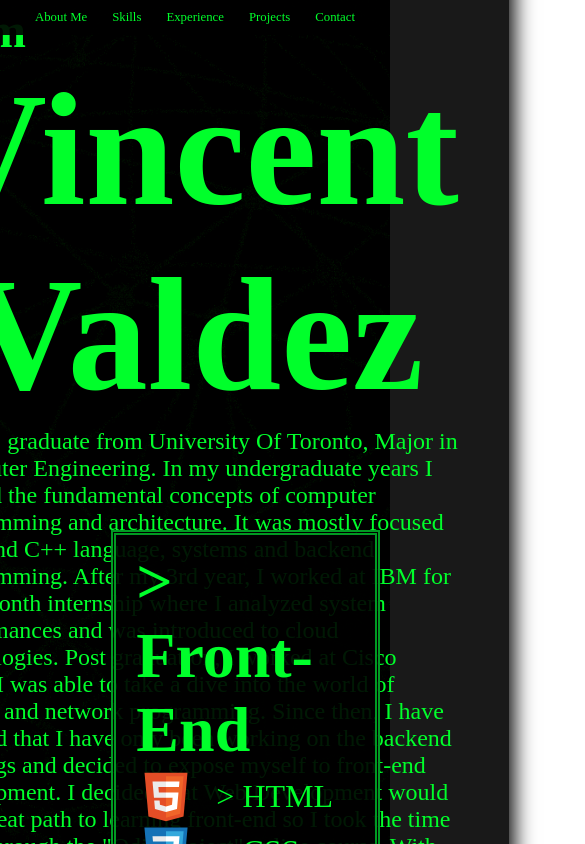
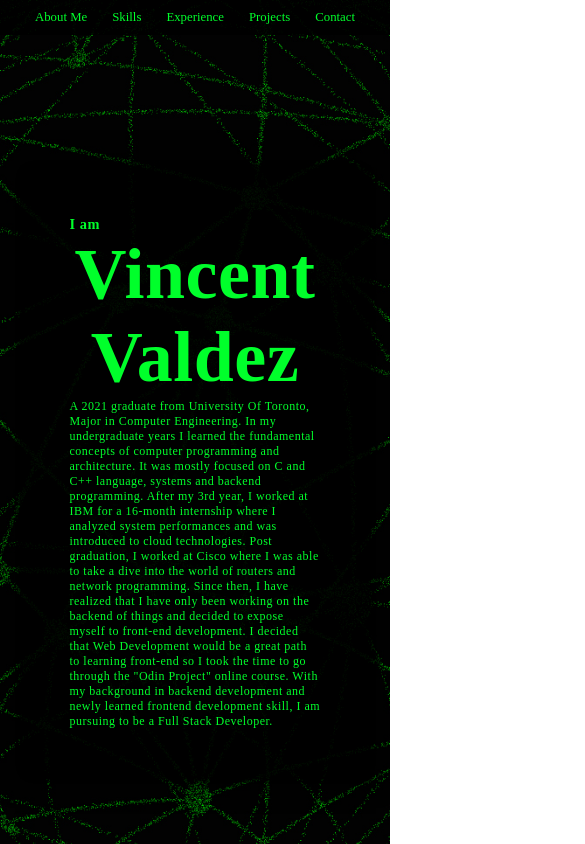
Before and after one commit to vmdvaldez/portfolioWebsite, a React (Vite) app: page / in a window 390 px wide. Shown: the top 844 px of the page, 585 px wide, since content can reach past the window. Built offline with nearby package versions, Linux system fonts and the light colour scheme; a web font is replaced by a local one.

Commit message:
Mobile Responsive AboutMe

```diff
--- a/src/App.jsx
+++ b/src/App.jsx
@@ -58,10 +58,10 @@ function App() {
     <>
       <Navbar refs={refs} dir={dir}/>
       <AboutMeSection refProp={aboutMeRef}/>
-      <SkillsSection refProp={skillsRef}/>
-      <ExperienceSection refProp={experienceRef}/>
-      <ProjectsSection refProp={projectRef}/>
-      <ContactSection refProp={contactRef}/>
+      {/* <SkillsSection refProp={skillsRef}/> */}
+      {/* <ExperienceSection refProp={experienceRef}/> */}
+      {/* <ProjectsSection refProp={projectRef}/> */}
+      {/* <ContactSection refProp={contactRef}/> */}
     </>
   )
 }
--- a/src/styles/AboutMe.module.css
+++ b/src/styles/AboutMe.module.css
@@ -50,3 +50,24 @@
     width: 500px;
     height: 500px;
 }
+
+@media (max-width: 800px) {
+    .about{
+        font-size: 1rem;
+        max-height: 100vh;
+        letter-spacing: 0.5px;
+    }
+
+    .intro h1{
+        font-size: 0.9em;
+    }
+
+    .intro p{
+        font-size: 0.75em;
+    }
+
+    .name {
+        font-size: 5em;
+    }
+
+}
```
